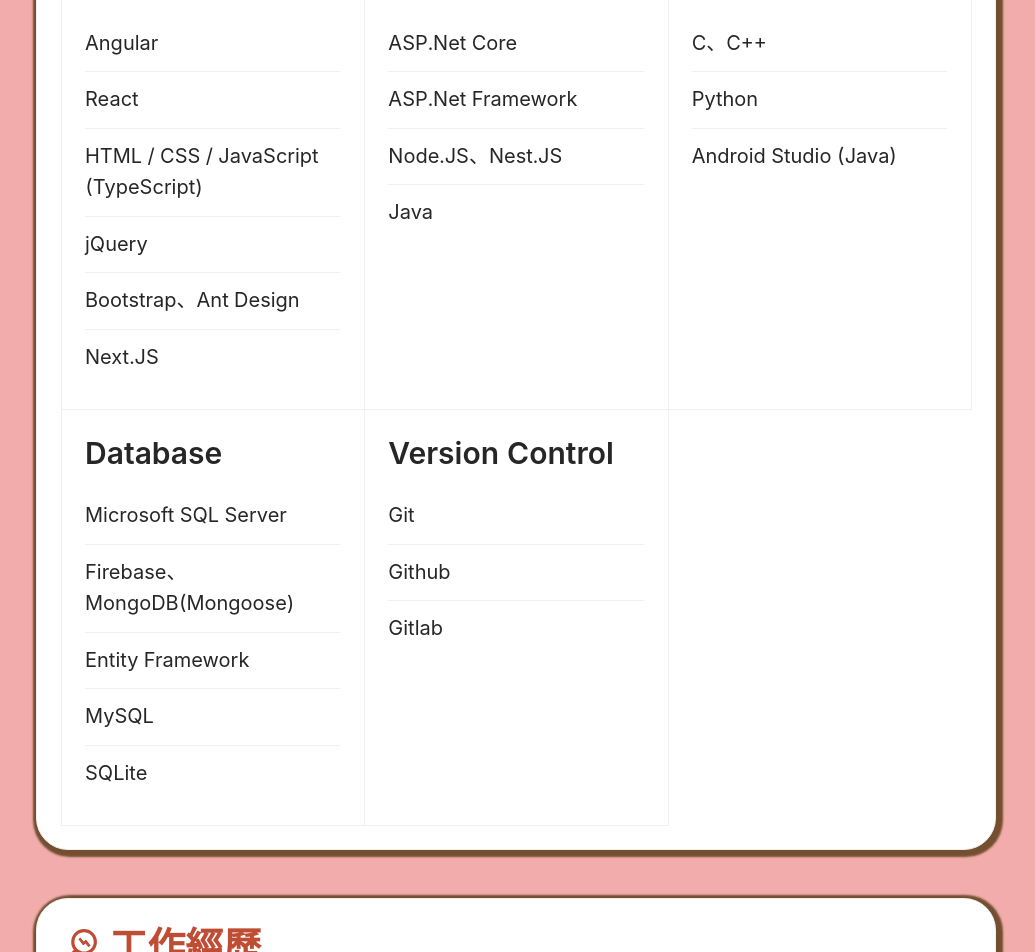
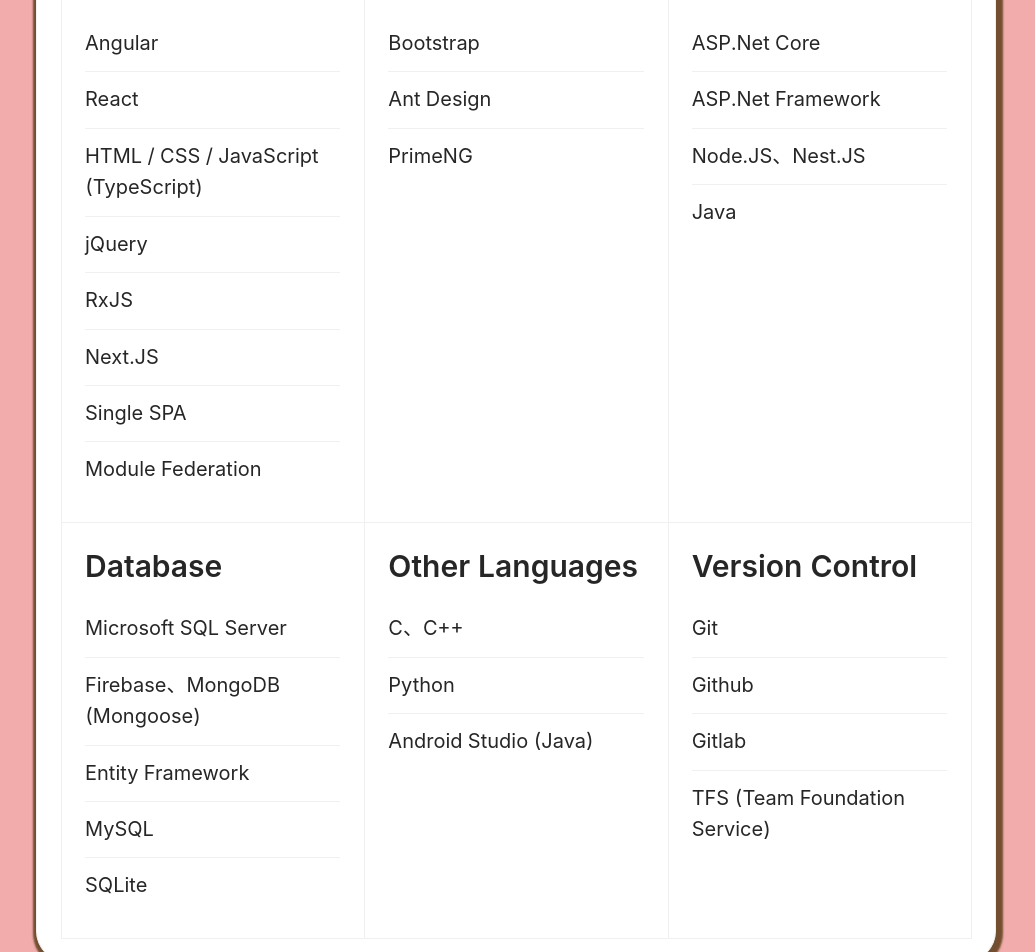
Before and after one commit to jenny86520/aka-world, a Next.js app: page /about in a window 1280 px wide. Shown: the part 840-1792 px from the top of the page, without its empty margins (124-1159 px from the left). Built offline with nearby package versions, Linux system fonts and the light colour scheme.

Commit message:
[feat] Add new experience '國泰世華商業銀行股份有限公司'
Changes to be committed:
	modified:   pages/about.tsx

```diff
--- a/pages/about.tsx
+++ b/pages/about.tsx
@@ -170,8 +170,18 @@
                     <List.Item>React</List.Item>
                     <List.Item>HTML / CSS / JavaScript (TypeScript)</List.Item>
                     <List.Item>jQuery</List.Item>
-                    <List.Item>Bootstrap、Ant Design</List.Item>
+                    <List.Item>RxJS</List.Item>
                     <List.Item>Next.JS</List.Item>
+                    <List.Item>Single SPA</List.Item>
+                    <List.Item>Module Federation</List.Item>
+                  </List>
+                </Card.Grid>
+                <Card.Grid className="ant-col-24 ant-col-lg-8">
+                  <Title level={2}>CSS</Title>
+                  <List style={{ fontSize: 20 }}>
+                    <List.Item>Bootstrap</List.Item>
+                    <List.Item>Ant Design</List.Item>
+                    <List.Item>PrimeNG</List.Item>
                   </List>
                 </Card.Grid>
                 <Card.Grid className="ant-col-24 ant-col-lg-8">
@@ -183,6 +193,18 @@
                     <List.Item>Java</List.Item>
                   </List>
                 </Card.Grid>
+              </Row>
+              <Row>
+                <Card.Grid className="ant-col-24 ant-col-lg-8">
+                  <Title level={2}>Database</Title>
+                  <List style={{ fontSize: 20 }}>
+                    <List.Item>Microsoft SQL Server</List.Item>
+                    <List.Item>Firebase、MongoDB (Mongoose)</List.Item>
+                    <List.Item>Entity Framework</List.Item>
+                    <List.Item>MySQL</List.Item>
+                    <List.Item>SQLite</List.Item>
+                  </List>
+                </Card.Grid>
                 <Card.Grid className="ant-col-24 ant-col-lg-8">
                   <Title level={2}>Other Languages</Title>
                   <List style={{ fontSize: 20 }}>
@@ -191,24 +213,13 @@
                     <List.Item>Android Studio (Java)</List.Item>
                   </List>
                 </Card.Grid>
-              </Row>
-              <Row>
-                <Card.Grid className="ant-col-24 ant-col-lg-8">
-                  <Title level={2}>Database</Title>
-                  <List style={{ fontSize: 20 }}>
-                    <List.Item>Microsoft SQL Server</List.Item>
-                    <List.Item>Firebase、MongoDB(Mongoose)</List.Item>
-                    <List.Item>Entity Framework</List.Item>
-                    <List.Item>MySQL</List.Item>
-                    <List.Item>SQLite</List.Item>
-                  </List>
-                </Card.Grid>
                 <Card.Grid className="ant-col-24 ant-col-lg-8">
                   <Title level={2}>Version Control</Title>
                   <List style={{ fontSize: 20 }}>
                     <List.Item>Git</List.Item>
                     <List.Item>Github</List.Item>
                     <List.Item>Gitlab</List.Item>
+                    <List.Item>TFS (Team Foundation Service)</List.Item>
                   </List>
                 </Card.Grid>
               </Row>
@@ -336,6 +347,57 @@
                     </List.Item>
                     <List.Item>
                       專案編制為兩位 RD 與一位 PM，僅 PM 為對客戶之窗口。
+                    </List.Item>
+                  </List>
+                </Panel>
+              </Collapse>
+              <Title level={2}>
+                銀行內部系統的前端（Angular、Single SPA、Module
+                Federation、PrimeNG）
+              </Title>
+              <Collapse defaultActiveKey={["1", "2"]}>
+                <Panel header="工作資訊" key="1">
+                  <List>
+                    <List.Item>
+                      <Descriptions>
+                        <Descriptions.Item label="公司名稱">
+                          國泰世華商業銀行股份有限公司
+                        </Descriptions.Item>
+                        <Descriptions.Item label="工作資歷">
+                          2023/08 - 現職中
+                        </Descriptions.Item>
+                        <Descriptions.Item label="職稱">
+                          高級專員
+                        </Descriptions.Item>
+                      </Descriptions>
+                    </List.Item>
+                  </List>
+                </Panel>
+                <Panel header="工作內容" key="2">
+                  <List>
+                    <List.Item>
+                      接銀行前台與後台需求之內部系統（為中間資料處理的站台，簡稱中台），負責信用卡權益管理、批次管理、規則引擎、中台內部整合管理系統的前端。內部系統為行員針對不同系統的設定與管理，包含表單填寫、跨欄位或跨頁面的檢核、審核、放行、退回、批次歷程等。
+                    </List.Item>
+                    <List.Item>
+                      使用 Angular 及微前端框架 Single SPA 與 Module
+                      Federation。
+                    </List.Item>
+                    <List.Item>使用 PrimeNG 框架進行頁面編排。</List.Item>
+                    <List.Item>
+                      使用 Git、Gitlab、TFS（Team Foundation
+                      Service）進行版本控制，使用 VSCode 開發。
+                    </List.Item>
+                    <List.Item>
+                      接觸過單元測試（Unit Test）Jest、Jasmine
+                      及整合測試（End-to-end
+                      Test）Playwright，幫助其餘專案及自我提升。
+                    </List.Item>
+                    <List.Item>
+                      與 PM、SA、Back-end、QA
+                      討論架構及解釋程式碼邏輯，並協助製作測試報告。
+                    </List.Item>
+                    <List.Item>
+                      負責行內委外廠商管理，包含進駐、退場、防火牆開通、遠端資安檢測等。
                     </List.Item>
                   </List>
                 </Panel>
```
